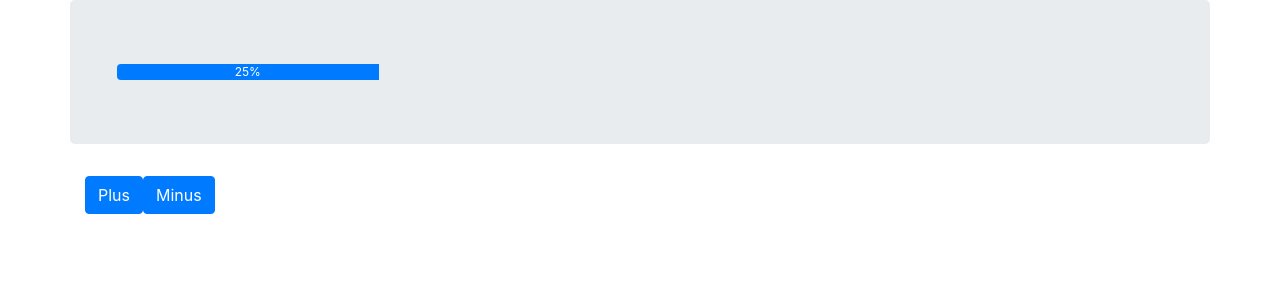
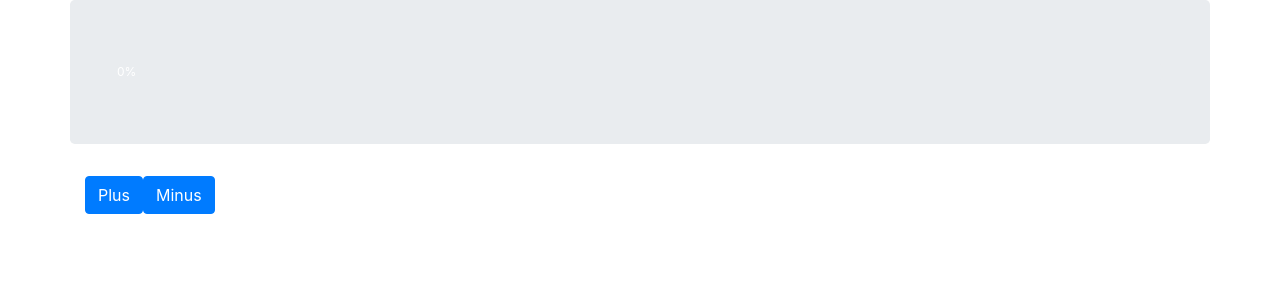
Before and after one commit to CodeKul/angular-morning-daily, an Angular app in the folder seventh-day/angular-sample-app/: page / in a window 1280 px wide. Shown: the top 300 px of the page. Built offline with nearby package versions, Linux system fonts and the light colour scheme.

Commit message:
services : inter component communication

```diff
--- a/seventh-day/angular-sample-app/src/app/inter-comp-comm-v2/my-progress.component.ts
+++ b/seventh-day/angular-sample-app/src/app/inter-comp-comm-v2/my-progress.component.ts
@@ -7,7 +7,7 @@ import { Component, OnInit } from '@angular/core';
   <div class="row jumbotron">
     <div class="col-md-12">
       <div class="progress">
-        <div class="progress-bar" role="progressbar" style="width: 25%;" aria-valuenow="25" aria-valuemin="0" aria-valuemax="100">25%</div>
+        <div class="progress-bar" role="progressbar" [style.width]="progress" aria-valuenow="25" aria-valuemin="0" aria-valuemax="100">{{progress}}</div>
       </div>
     </div>
   </div>
@@ -16,14 +16,14 @@ import { Component, OnInit } from '@angular/core';
 })
 export class MyProgressComponent implements OnInit {
 
-  progress: number = 0
+  progress: string= '0%'
   constructor(
     private data: DataService
   ) { }
 
   ngOnInit() {
     this.data.onProgress(prg => {
-      this.progress = prg
+      this.progress = `${prg}%`
       console.log(this.progress)
     })
   }
```
